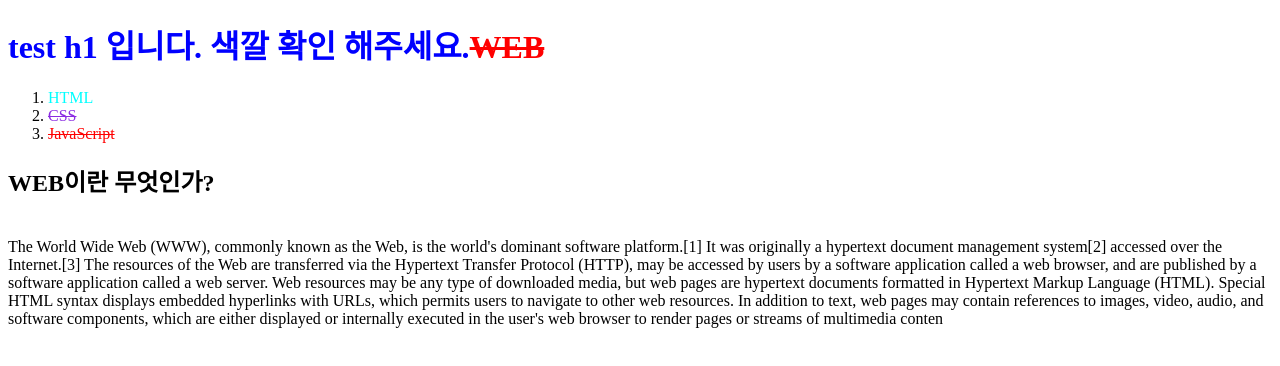
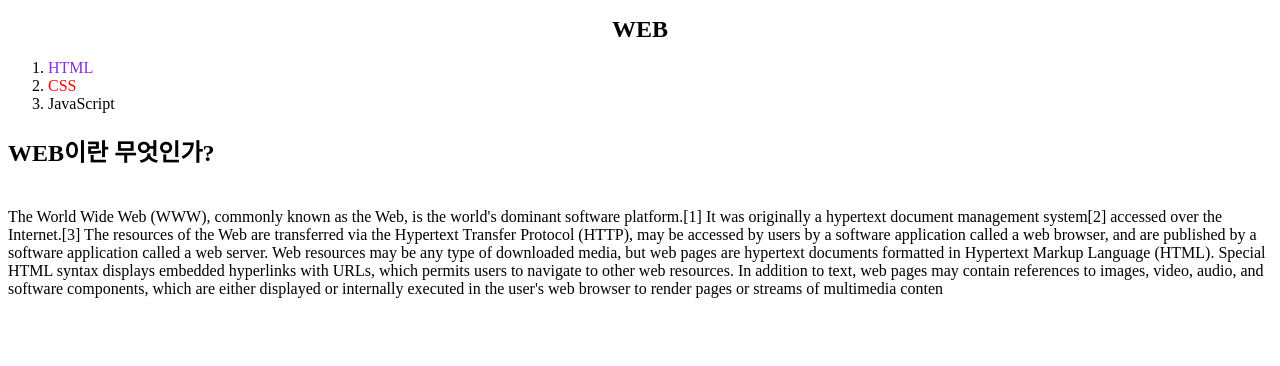
Before and after one commit to ghwls3995/240326HTML_Workspace, a plain HTML site: page 240402/index.html in a window 1280 px wide. Drawn offline with Linux system fonts and the light colour scheme.

Commit message:
7교시 저장

```diff
--- a/240402/css/style.css
+++ b/240402/css/style.css
@@ -4,9 +4,21 @@
 
 h1 {
   color: blue;
+  font-size: 1.5em;
+  text-align: center;
+  display: block;
 }
 
 a {
+  color : black;
+  text-decoration: none;
+}
+
+#active {
   color: red;
-  text-decoration: line-through;
+
 }
+
+.saw {
+  color: blueviolet;
+}
--- a/240402/index.html
+++ b/240402/index.html
@@ -11,10 +11,10 @@
 
 <body>
 
-  <h1>test h1 입니다. 색깔 확인 해주세요.<a href="index.html">WEB</font></a></h1>
+  <h1><a href="index.html">WEB</font></a></h1>
   <ol>
-    <li><a href="1.html" style="color: aqua; text-decoration: none;">HTML</a></li>
-    <li><a href="2.html" id="test">CSS</a></li>
+    <li><a href="1.html" class="saw">HTML</a></li>
+    <li><a href="2.html"class="saw" id="active">CSS</a></li>
     <li><a href="3.html">JavaScript</a></li>
   </ol>
   <h2>WEB이란 무엇인가?</h2>
```
Also changed, not shown: 240402/메모.txt (added).
